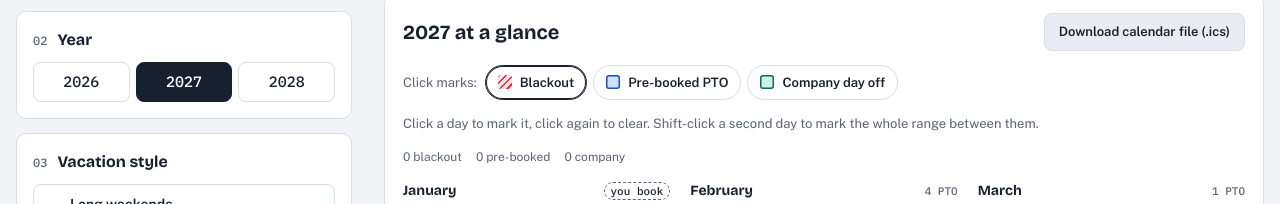
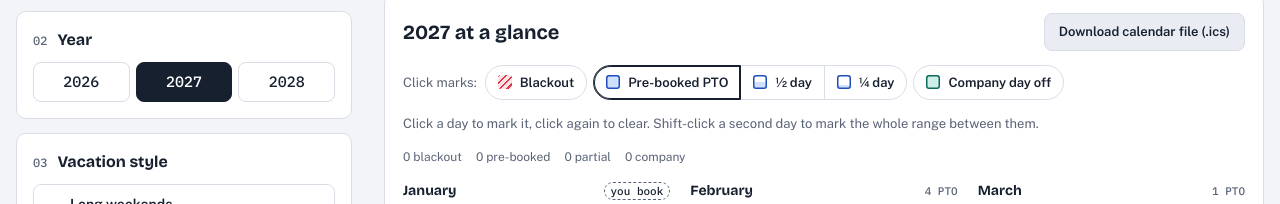
Before and after one commit to jenniferlynparsons/pto-calculator, a plain HTML site: page index.html in a window 1280 px wide. Shown: the part 539-743 px from the top of the page. Drawn offline with nearby package versions, Linux system fonts and the light colour scheme.

Commit message:
Add half and quarter days; open calendar in Pre-booked mode

```diff
--- a/index.html
+++ b/index.html
@@ -123,11 +123,18 @@ h1 s{text-decoration:none;background:repeating-linear-gradient(135deg,var(--blk-
 /* Mark toolbar */
 .modes{display:flex;flex-wrap:wrap;gap:6px;align-items:center}
 .modes .lbl{font-size:13px;color:var(--muted);margin-right:2px}
-.mode{display:inline-flex;align-items:center;gap:8px;padding:7px 12px;border-radius:999px;border:1px solid var(--line);background:var(--surface);cursor:pointer;font-size:13px;font-weight:600}
+.mode{display:inline-flex;align-items:center;gap:8px;white-space:nowrap;padding:7px 12px;border-radius:999px;border:1px solid var(--line);background:var(--surface);cursor:pointer;font-size:13px;font-weight:600}
 .mode i{width:14px;height:14px;border-radius:3px;display:inline-block}
 .mode[aria-pressed="true"]{border-color:var(--ink);box-shadow:inset 0 0 0 1px var(--ink)}
+.mode-group{display:inline-flex}
+.mode-group .mode{border-radius:0;margin-left:-1px}
+.mode-group .mode:first-child{border-radius:999px 0 0 999px;margin-left:0}
+.mode-group .mode:last-child{border-radius:0 999px 999px 0}
+.mode-group .mode[aria-pressed="true"]{position:relative;z-index:1}
 .sw-blk{background:repeating-linear-gradient(135deg,var(--blk) 0 2px,var(--blk-soft) 2px 5px)}
 .sw-pre{background:var(--pre);box-shadow:inset 0 0 0 1.5px var(--pre-ink)}
+.sw-half{background:linear-gradient(to top, var(--pre) 50%, transparent 50%);box-shadow:inset 0 0 0 1.5px var(--pre-ink)}
+.sw-qtr{background:linear-gradient(to top, var(--pre) 25%, transparent 25%);box-shadow:inset 0 0 0 1.5px var(--pre-ink)}
 .sw-co{background:var(--co);box-shadow:inset 0 0 0 1.5px var(--co-ink)}
 .sw-pto{background:var(--pto)}
 .sw-hol{background:var(--hol);box-shadow:inset 0 0 0 1.5px var(--hol-ink)}
@@ -150,6 +157,9 @@ h1 s{text-decoration:none;background:repeating-linear-gradient(135deg,var(--blk-
 .day.holiday{background:var(--hol);color:var(--hol-ink);font-weight:600;box-shadow:inset 0 0 0 1.5px var(--hol-ink)}
 .day.company{background:var(--co);color:var(--co-ink);font-weight:600;box-shadow:inset 0 0 0 1.5px var(--co-ink)}
 .day.prebooked{background:var(--pre);color:var(--pre-ink);font-weight:600;box-shadow:inset 0 0 0 1.5px var(--pre-ink)}
+.day.partial{color:var(--pre-ink);font-weight:600;box-shadow:inset 0 0 0 1.5px var(--pre-ink)}
+.day.partial.p50{background:linear-gradient(to top, var(--pre) 50%, transparent 50%)}
+.day.partial.p25{background:linear-gradient(to top, var(--pre) 25%, transparent 25%)}
 .day.prebooked.ye{box-shadow:inset 0 0 0 1.5px var(--pre-ink);outline:1.5px dashed var(--pre-ink);outline-offset:-4px}
 .day.blackout{background:repeating-linear-gradient(135deg,var(--blk-soft) 0 3px,transparent 3px 6px),var(--surface);color:var(--blk-ink);font-weight:600;box-shadow:inset 0 0 0 1.5px var(--blk)}
 .day.pto{background:var(--pto);color:var(--pto-ink);font-weight:700}
@@ -287,8 +297,12 @@ h1 s{text-decoration:none;background:repeating-linear-gradient(135deg,var(--blk-
         </div>
         <div class="modes" role="group" aria-label="What a click marks">
             <span class="lbl">Click marks:</span>
-            <button type="button" class="mode" data-mode="blackout" aria-pressed="true"><i class="sw-blk"></i>Blackout</button>
-            <button type="button" class="mode" data-mode="prebooked" aria-pressed="false"><i class="sw-pre"></i>Pre-booked PTO</button>
+            <button type="button" class="mode" data-mode="blackout" aria-pressed="false"><i class="sw-blk"></i>Blackout</button>
+            <span class="mode-group" role="group" aria-label="Pre-booked PTO">
+              <button type="button" class="mode" data-mode="prebooked" aria-pressed="true"><i class="sw-pre"></i>Pre-booked PTO</button>
+              <button type="button" class="mode" data-mode="half" aria-pressed="false" aria-label="Pre-booked half day"><i class="sw-half"></i>½ day</button>
+              <button type="button" class="mode" data-mode="quarter" aria-pressed="false" aria-label="Pre-booked quarter day"><i class="sw-qtr"></i>¼ day</button>
+            </span>
             <button type="button" class="mode" data-mode="company" aria-pressed="false"><i class="sw-co"></i>Company day off</button>
         </div>
         <p class="hint">Click a day to mark it, click again to clear. Shift-click a second day to mark the whole range between them.</p>
@@ -299,6 +313,7 @@ h1 s{text-decoration:none;background:repeating-linear-gradient(135deg,var(--blk-
           <span><i class="sw-pto"></i>Take PTO</span>
           <span><i class="sw-blk"></i>Blackout</span>
           <span><i class="sw-pre"></i>Pre-booked</span>
+          <span><i class="sw-half"></i>Half or quarter day</span>
           <span><i class="sw-hol"></i>Holiday</span>
           <span><i class="sw-co"></i>Company day off</span>
           <span><i class="sw-wk"></i>Regular day off</span>
@@ -385,9 +400,11 @@ function buildDays(opt) {
     else if (weekend.has(dow)) status = 'weekend';
     else if (inYear && marks.company.has(k)) status = 'company';
     else if (inYear && marks.prebooked.has(k)) status = 'prebooked';
+    // A half or quarter day is still a workday: the planner won't book it or build a break across it.
+    else if (inYear && marks.partial && marks.partial.has(k)) status = 'partial';
     else if (!inYear) status = 'beyond';
     else status = 'work';
-    days.push({ i, dt, k, dow, inYear, status, holiday: h || '', past: !!(skipPast && inYear && k < todayKey), manual: inYear && manualMonths.has(dt.getUTCMonth()), noAuto: inYear && ((dt.getUTCMonth() === 0 && dt.getUTCDate() <= 7) || (dt.getUTCMonth() === 11 && dt.getUTCDate() >= 25)) });
+    days.push({ i, dt, k, dow, inYear, status, part: status === 'partial' ? marks.partial.get(k) : 0, holiday: h || '', past: !!(skipPast && inYear && k < todayKey), manual: inYear && manualMonths.has(dt.getUTCMonth()), noAuto: inYear && ((dt.getUTCMonth() === 0 && dt.getUTCDate() <= 7) || (dt.getUTCMonth() === 11 && dt.getUTCDate() >= 25)) });
   }
   return days;
 }
@@ -682,19 +699,24 @@ const thisYear = now.getFullYear();
 const YEARS = [thisYear, thisYear + 1, thisYear + 2];
 const STORE = 'ptoBridgePlanner.v1';
 
-let state = { pto: 15, reserve: 0, year: thisYear + 1, style: 'balanced', weekend: [0, 6], disabled: ['dayafter', 'xmaseve', 'nye'], manualMonths: [0, 11], noStretch: false, yearEnd: false, prefDay: 'none', shortOnlyMonths: [5, 6, 7], skipPast: true, marks: {}, mode: 'blackout' };
+let state = { pto: 15, reserve: 0, year: thisYear + 1, style: 'balanced', weekend: [0, 6], disabled: ['dayafter', 'xmaseve', 'nye'], manualMonths: [0, 11], noStretch: false, yearEnd: false, prefDay: 'none', shortOnlyMonths: [5, 6, 7], skipPast: true, marks: {}, mode: 'prebooked' };
 try { const s = JSON.parse(localStorage.getItem(STORE) || 'null'); if (s && typeof s === 'object') state = Object.assign(state, s); } catch (e) {}
 if (!YEARS.includes(state.year)) state.year = thisYear + 1;
 // A saved style that no longer exists (Mini breaks was removed) falls back to Balanced mix.
 if (!STYLES[state.style]) state.style = 'balanced';
+// The calendar always opens in Pre-booked mode, whatever was picked last visit.
+state.mode = 'prebooked';
 const save = () => { try { localStorage.setItem(STORE, JSON.stringify(state)); } catch (e) {} };
 function marksFor(y) {
-  const m = state.marks[y] || (state.marks[y] = { blackout: [], prebooked: [], company: [] });
-  return { blackout: new Set(m.blackout), prebooked: new Set(m.prebooked), company: new Set(m.company) };
+  const m = state.marks[y] || (state.marks[y] = { blackout: [], prebooked: [], company: [], partial: {} });
+  return { blackout: new Set(m.blackout), prebooked: new Set(m.prebooked), company: new Set(m.company), partial: new Map(Object.entries(m.partial || {})) };
 }
-function setMarks(y, sets) { state.marks[y] = { blackout: [...sets.blackout].sort(), prebooked: [...sets.prebooked].sort(), company: [...sets.company].sort() }; }
+function setMarks(y, sets) { state.marks[y] = { blackout: [...sets.blackout].sort(), prebooked: [...sets.prebooked].sort(), company: [...sets.company].sort(), partial: Object.fromEntries([...sets.partial].sort()) }; }
 
 const $ = id => document.getElementById(id);
+// Day counts can be fractional (half and quarter days): show 12.25, not 12.250000001.
+const num = n => String(Math.round(n * 100) / 100);
+const dayWord = n => Math.abs(n - 1) < 1e-9 ? 'day' : 'days';
 const esc = s => String(s).replace(/[&<>"]/g, c => ({ '&': '&amp;', '<': '&lt;', '>': '&gt;', '"': '&quot;' }[c]));
 let toastT;
 function toast(msg) { const t = $('toast'); t.textContent = msg; t.hidden = false; clearTimeout(toastT); toastT = setTimeout(() => t.hidden = true, 2600); }
@@ -744,18 +766,22 @@ function compute() {
     if (yearEnd.size) { for (const k of yearEnd) marks.prebooked.add(k); days = buildDays(base); }
   }
   for (const d of days) if (yearEnd.has(d.k)) d.yearEnd = true;
-  const preCount = days.filter(d => d.inYear && d.status === 'prebooked').length;
+  // Pre-booked PTO in days: full days plus half and quarter days.
+  const partCount = days.reduce((a, d) => a + (d.inYear ? d.part : 0), 0);
+  const preCount = days.filter(d => d.inYear && d.status === 'prebooked').length + partCount;
   const reserve = Math.min(state.reserve || 0, state.pto);
   const budget = state.pto - reserve - preCount;
+  // The planner books whole days only; a leftover fraction stays in reserve.
+  const planBudget = Math.max(0, Math.floor(budget + 1e-9));
   const opts = { noStretch: state.noStretch, prefDow: state.prefDay === 'fri' ? 5 : state.prefDay === 'mon' ? 1 : null, shortOnly: new Set(state.shortOnlyMonths) };
-  const p = plan(days, Math.max(0, budget), state.style, opts);
+  const p = plan(days, planBudget, state.style, opts);
   let cost = 0;
   if (marks.blackout.size) {
-    const free = plan(buildDays({ ...base, ignoreBlackouts: true }), Math.max(0, budget), state.style, opts);
+    const free = plan(buildDays({ ...base, ignoreBlackouts: true }), planBudget, state.style, opts);
     cost = free.totalOff - p.totalOff;
   }
   for (const b of p.breaks) for (let i = b.s; i <= b.e; i++) { days[i].inbrk = true; if (isBuy(days[i])) days[i].pto = true; }
-  return { days, plan: p, budget, reserve, preCount, blackoutCost: cost, marks };
+  return { days, plan: p, budget, planBudget, reserve, preCount, partCount, blackoutCost: cost, marks };
 }
 
 function runs(idx, days) { // compress consecutive PTO indices into ranges
@@ -776,23 +802,24 @@ function describe(b, days) {
 function render() {
   syncInputs();
   current = compute();
-  const { days, plan: p, budget, reserve, preCount, blackoutCost, marks } = current;
+  const { days, plan: p, budget, planBudget, reserve, preCount, partCount, blackoutCost, marks } = current;
   const kept = Math.max(0, state.pto - preCount - p.used);
-  $('ptoSummary').textContent = `The plan can use ${Math.max(0, budget)} day${Math.max(0, budget) === 1 ? '' : 's'}${preCount ? ` after your ${preCount} pre-booked` : ''}, keeping ${reserve} in reserve.`;
+  const frac = Math.max(0, budget) - planBudget;
+  $('ptoSummary').textContent = `The plan can use ${num(planBudget)} ${dayWord(planBudget)}${preCount ? ` after your ${num(preCount)} pre-booked` : ''}, keeping ${reserve} in reserve${frac > 1e-9 ? ` plus the extra ${num(frac)} ${dayWord(frac)}, since the plan books whole days` : ''}.`;
   const mult = p.used ? (p.totalOff / p.used) : 0;
   const blkDays = marks.blackout.size;
   // Work weeks: Sunday-to-Saturday weeks starting in this year. A day counts as worked unless it's off or planned PTO.
   const normal = 7 - state.weekend.length, wk = { full: 0, four: 0, three: 0, light: 0, total: 0 };
   for (let i = days.findIndex(d => d.dow === 0); i >= 0 && i + 6 < days.length && days[i].inYear; i += 7) {
     let worked = 0;
-    for (let j = i; j < i + 7; j++) { const d = days[j]; if (!d.pto && ['work', 'blackout', 'beyond'].includes(d.status)) worked++; }
+    for (let j = i; j < i + 7; j++) { const d = days[j]; if (!d.pto && ['work', 'blackout', 'beyond', 'partial'].includes(d.status)) worked++; }
     wk.total++;
     if (worked >= normal) wk.full++; else if (worked === 4) wk.four++; else if (worked === 3) wk.three++; else wk.light++;
   }
   $('stats').innerHTML = `
     <div class="stat hi"><span class="k">Days off in breaks</span><span class="v">${p.totalOff}</span></div>
-    <div class="stat"><span class="k">PTO used</span><span class="v">${p.used + preCount}<small> of ${state.pto}${preCount ? ` (${preCount} pre-booked)` : ''}</small></span></div>
-    <div class="stat${kept < reserve ? ' blk' : ''}"><span class="k">Kept in reserve</span><span class="v">${kept}<small> goal ${reserve}${p.left > 0 && budget >= 0 ? ` · ${p.left} unplaced` : ''}</small></span></div>
+    <div class="stat"><span class="k">PTO used</span><span class="v">${num(p.used + preCount)}<small> of ${state.pto}${preCount ? ` (${num(preCount)} pre-booked${partCount ? `, incl. ${num(partCount)} in partial days` : ''})` : ''}</small></span></div>
+    <div class="stat${kept < reserve ? ' blk' : ''}"><span class="k">Kept in reserve</span><span class="v">${num(kept)}<small> goal ${reserve}${p.left > 0 && budget >= 0 ? ` · ${p.left} unplaced` : ''}</small></span></div>
     <div class="stat"><span class="k">Days off per PTO day</span><span class="v">${mult ? mult.toFixed(1) + '×' : '–'}</span></div>
     <div class="stat"><span class="k">Breaks</span><span class="v">${p.breaks.length}</span></div>
     <div class="stat blk"><span class="k">Blackout days</span><span class="v">${blkDays}</span></div>
@@ -803,8 +830,8 @@ function render() {
   const note = $('blkNote'); let msg = '', kind = 'warn';
   const monthList = st => p.months ? p.months.filter(m => m.state === st).map(m => MONTHS[m.m]) : [];
   const shortM = monthList('budget'), blockedM = monthList('blocked');
-  if (preCount > state.pto) msg = `You've pre-booked ${preCount} days but only have ${state.pto} PTO days. Remove some pre-booked days or raise your allotment.`;
-  else if (budget < 0) msg = `Your ${preCount} pre-booked days dip ${-budget} day${budget === -1 ? '' : 's'} into your ${reserve}-day reserve, so the plan adds nothing else.`;
+  if (preCount > state.pto) msg = `You've pre-booked ${num(preCount)} days but only have ${state.pto} PTO days. Remove some pre-booked days or raise your allotment.`;
+  else if (budget < 0) msg = `Your ${num(preCount)} pre-booked days dip ${num(-budget)} ${dayWord(-budget)} into your ${reserve}-day reserve, so the plan adds nothing else.`;
   else if (shortM.length || blockedM.length) msg = [
     shortM.length ? `Not enough PTO for a 3-day weekend in ${shortM.join(', ')}. Add ${shortM.length} day${shortM.length > 1 ? 's' : ''} to cover every month.` : '',
     blockedM.length ? `Blackouts or neighboring long weekends leave no open 3-day weekend in ${blockedM.join(', ')}.` : ''].filter(Boolean).join(' ');
@@ -842,8 +869,8 @@ function render() {
   }).join('') : `<li><p class="empty-state">${state.pto ? 'No breaks fit. Try fewer blackouts or a different style.' : 'Add some PTO days to see a plan.'}</p></li>`;
 
   $('calTitle').textContent = `${state.year} at a glance`;
-  $('counts').innerHTML = [['blackout', 'blackout'], ['prebooked', 'pre-booked'], ['company', 'company']]
-    .map(([m, l]) => `<span>${marks[m].size} ${l}${marks[m].size ? ` · <button type="button" data-clear="${m}">clear</button>` : ''}</span>`).join('');
+  $('counts').innerHTML = [['blackout', 'blackout'], ['prebooked', 'pre-booked'], ['partial', 'partial'], ['company', 'company']]
+    .map(([m, l]) => `<span>${marks[m].size} ${l}${m === 'partial' && marks.partial.size ? ` (${num(partCount)} ${dayWord(partCount)})` : ''}${marks[m].size ? ` · <button type="button" data-clear="${m}">clear</button>` : ''}</span>`).join('');
 
   let html = '';
   for (let m = 0; m < 12; m++) {
@@ -854,8 +881,8 @@ function render() {
     for (let i = 0; i < first.getUTCDay(); i++) cells += `<span class="day empty"></span>`;
     for (let d = 0; d < dim; d++) {
       const day = days[startIdx + d]; if (day.pto) ptoN++;
-      const cls = ['day', day.pto ? 'pto' : day.status, day.inbrk && !day.pto ? 'inbrk' : '', day.past ? 'past' : '', day.yearEnd ? 'ye' : '', day.k === todayKey ? 'today' : ''].join(' ');
-      const tip = [fmtY.format(day.dt), day.pto ? 'Take PTO' : '', day.holiday, day.status === 'blackout' ? 'Blackout' : '', day.status === 'prebooked' ? (day.yearEnd ? 'Year-end week (automatic)' : 'Pre-booked PTO') : '', day.status === 'company' ? 'Company day off' : ''].filter(Boolean).join(' · ');
+      const cls = ['day', day.pto ? 'pto' : day.status, day.part === 0.5 ? 'p50' : day.part === 0.25 ? 'p25' : '', day.inbrk && !day.pto ? 'inbrk' : '', day.past ? 'past' : '', day.yearEnd ? 'ye' : '', day.k === todayKey ? 'today' : ''].join(' ');
+      const tip = [fmtY.format(day.dt), day.pto ? 'Take PTO' : '', day.holiday, day.status === 'blackout' ? 'Blackout' : '', day.status === 'prebooked' ? (day.yearEnd ? 'Year-end week (automatic)' : 'Pre-booked PTO') : '', day.status === 'company' ? 'Company day off' : '', day.part === 0.5 ? 'Half day PTO' : day.part === 0.25 ? 'Quarter day PTO' : ''].filter(Boolean).join(' · ');
       cells += `<button type="button" class="${cls}" data-k="${day.k}" title="${esc(tip)}" aria-label="${esc(tip)}">${d + 1}</button>`;
     }
     const mine = state.manualMonths.includes(m);
@@ -875,23 +902,29 @@ function baseStatus(k) {
   return 'work';
 }
 function canMark(mode, k) { return mode === 'blackout' || baseStatus(k) === 'work'; }
+// Half and quarter days are stored as amounts; every other mark is a set of dates.
+const PART = { half: 0.5, quarter: 0.25 };
+const MARK_SETS = ['blackout', 'prebooked', 'company', 'partial'];
+const MODE_LABEL = { blackout: 'blackout', prebooked: 'pre-booked', half: 'half days', quarter: 'quarter days', company: 'company days off' };
+function clearDay(sets, k) { for (const m of MARK_SETS) sets[m].delete(k); }
+function markDay(sets, mode, k) { clearDay(sets, k); if (PART[mode]) sets.partial.set(k, PART[mode]); else sets[mode].add(k); }
+function hasMark(sets, mode, k) { return PART[mode] ? sets.partial.get(k) === PART[mode] : sets[mode].has(k); }
 $('months').addEventListener('click', e => {
   const btn = e.target.closest('button.day'); if (!btn || btn.classList.contains('empty')) return;
   const k = btn.dataset.k, mode = state.mode, sets = marksFor(state.year);
-  if (mode !== 'blackout' && !e.shiftKey && btn.classList.contains('ye')) { toast('This day is booked by the year-end setting. Turn it off in Vacation style to change it.'); return; }
+  // Year-end days can be blacked out or changed to a half or quarter day; partial marks win over the toggle.
+  if ((mode === 'prebooked' || mode === 'company') && !e.shiftKey && btn.classList.contains('ye')) { toast('This day is booked by the year-end setting. Turn it off in Vacation style to change it.'); return; }
   if (e.shiftKey && lastKey && lastKey !== k) {
     const [a, b] = [lastKey, k].sort(); let n = 0;
     for (const d of current.days) if (d.inYear && d.k >= a && d.k <= b && canMark(mode, d.k)) {
-      for (const m of ['blackout', 'prebooked', 'company']) sets[m].delete(d.k);
-      sets[mode].add(d.k); n++;
+      markDay(sets, mode, d.k); n++;
     }
-    toast(`Marked ${n} day${n === 1 ? '' : 's'} as ${mode === 'prebooked' ? 'pre-booked' : mode === 'company' ? 'company days off' : 'blackout'}`);
-  } else if (sets[mode].has(k)) {
-    sets[mode].delete(k);
+    toast(`Marked ${n} day${n === 1 ? '' : 's'} as ${MODE_LABEL[mode]}`);
+  } else if (hasMark(sets, mode, k)) {
+    clearDay(sets, k);
   } else {
-    if (!canMark(mode, k)) { toast(mode === 'prebooked' ? "That's already a day off, so it doesn't need PTO." : "That's already a day off."); return; }
-    for (const m of ['blackout', 'prebooked', 'company']) sets[m].delete(k);
-    sets[mode].add(k);
+    if (!canMark(mode, k)) { toast(mode === 'blackout' || mode === 'company' ? "That's already a day off." : "That's already a day off, so it doesn't need PTO."); return; }
+    markDay(sets, mode, k);
   }
   lastKey = k; setMarks(state.year, sets); render();
   const again = document.querySelector(`button.day[data-k="${k}"]`); if (again) again.focus({ preventScroll: true });
@@ -933,7 +966,8 @@ function download(text, name, type) {
 $('saveText').onclick = () => {
   const { days, plan: p } = current;
   const lines = p.breaks.map(b => { const d = describe(b, days); return `${d.range} (${b.len} days off): take ${d.take.join(', ')} (${d.pto.length} PTO)`; });
-  download(`Time off plan for ${state.year}: ${p.used} PTO days for ${p.totalOff} days off\n\n` + lines.join('\n'), `pto-plan-${state.year}.txt`, 'text/plain');
+  const parts = days.filter(d => d.inYear && d.part).map(d => `${fmtY.format(d.dt)}: ${d.part === 0.5 ? 'half' : 'quarter'} day`);
+  download(`Time off plan for ${state.year}: ${p.used} PTO days for ${p.totalOff} days off\n\n` + lines.join('\n') + (parts.length ? `\n\nPartial days (${num(current.partCount)} PTO):\n` + parts.join('\n') : ''), `pto-plan-${state.year}.txt`, 'text/plain');
 };
 $('saveIcs').onclick = () => {
   const { days, plan: p } = current;
@@ -943,6 +977,7 @@ $('saveIcs').onclick = () => {
     const d = describe(b, days);
     return ['BEGIN:VEVENT', `UID:pto-${state.year}-${n}-${ymd(d.s)}@pto-bridge-planner`, `DTSTAMP:${stamp}`, `DTSTART;VALUE=DATE:${ymd(d.s)}`, `DTEND;VALUE=DATE:${ymd(utc(d.e.getUTCFullYear(), d.e.getUTCMonth(), d.e.getUTCDate() + 1))}`, `SUMMARY:Time off (${b.len} days)`, `DESCRIPTION:PTO: ${d.take.join('\\, ')}`, 'TRANSP:OPAQUE', 'END:VEVENT'].join('\r\n');
   });
+  for (const d of days) if (d.inYear && d.part) ev.push(['BEGIN:VEVENT', `UID:pto-part-${ymd(d.dt)}@pto-bridge-planner`, `DTSTAMP:${stamp}`, `DTSTART;VALUE=DATE:${ymd(d.dt)}`, `DTEND;VALUE=DATE:${ymd(utc(d.dt.getUTCFullYear(), d.dt.getUTCMonth(), d.dt.getUTCDate() + 1))}`, `SUMMARY:${d.part === 0.5 ? 'Half' : 'Quarter'} day PTO`, 'TRANSP:TRANSPARENT', 'END:VEVENT'].join('\r\n'));
   download(['BEGIN:VCALENDAR', 'VERSION:2.0', 'PRODID:-//PTO Bridge Planner//EN', ...ev, 'END:VCALENDAR'].join('\r\n'), `pto-plan-${state.year}.ics`, 'text/calendar');
 };
 
```
Also changed, not shown: 1 other file.
